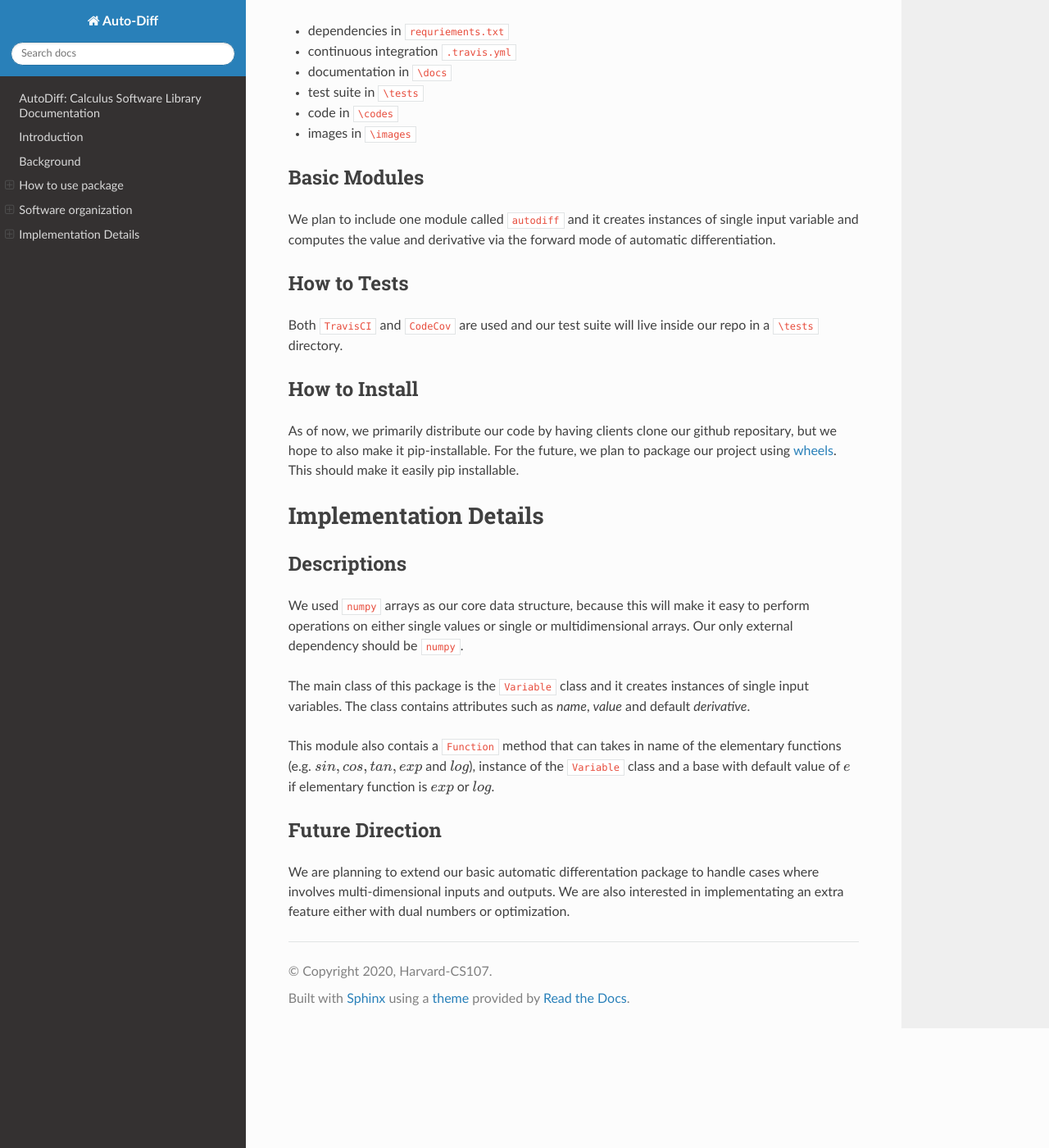
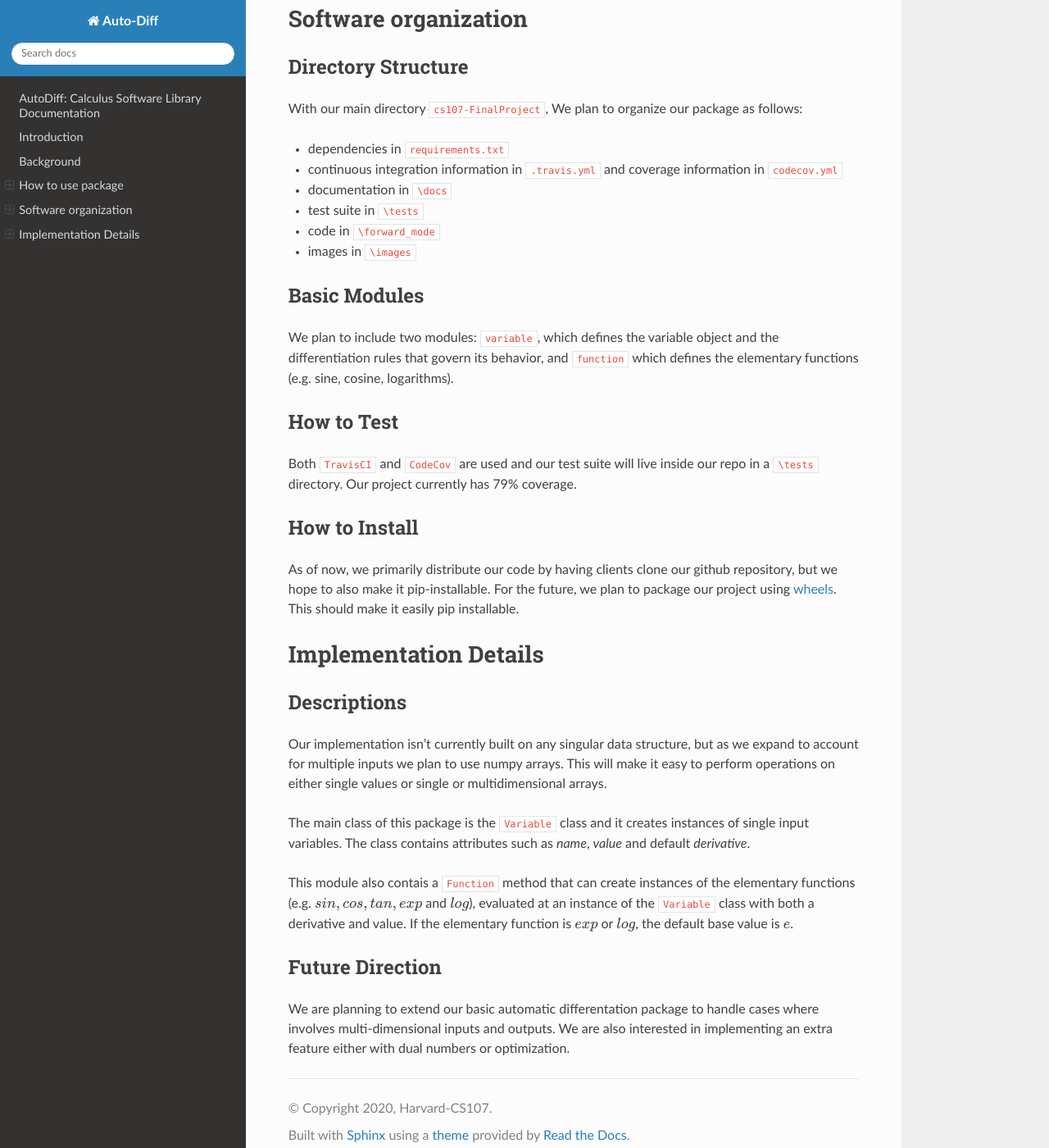
Before and after one commit to git-fetch-git-roll-over/GradDog, a Sphinx documentation site: the page built from docs/source/index.rst, in a window 1280 px wide and 1400 px high, scrolled down 3031 px. Shown: the whole window at 82% size. Built offline with Sphinx 7.4.7 and the Read the Docs theme 2.0.0, drawn with Linux system fonts in a browser that asks for light colours; pages that are not in the unit, such as notebooks, are missing from menus; some of the changed text lies outside the part shown.

Commit message:
Updating documentation to match up with changes.
also catching some typos

```diff
--- a/docs/source/index.rst
+++ b/docs/source/index.rst
@@ -71,15 +71,28 @@
 
 Then create an instance of Variable class and construct your elementary functions :math:`sin(x), cos(x)`::
 
-    x = Variable(name='x', val=4)
-    f1 = Function(func='sin', var=x)
-    f2 = Function(func='cos', var=x)
+   x1 = Variable('x', 3)
+   f1 = Function.sin(x1)
+   f2 = Function.cos(x1)
 
 Last create a variable f to add of your f1 and f2 and print out f::
 
-    f = f1 + f2
+    f = f + f2
     print(f)
     >>> sinx+cosx: value of -1.4104461161715403; derivative of 0.10315887444431626
+
+Both the values and the derivative values are wrapped up in attributes belonging to these objects. For example:
+
+    val(f1)
+    >>> 0.1411200080598672
+    val(f2)
+    >>> -0.9899924966004454
+    der(f1)
+    >>> -0.9899924966004454
+    der(f2)
+    >>> -0.1411200080598672
+    der(f)
+    >>> 0.10315887444431626
 
 
 Software organization
@@ -90,27 +103,28 @@
 
 With our main directory ``cs107-FinalProject``, We plan to organize our package as follows:
 
-* dependencies in ``requriements.txt``
-* continuous integration ``.travis.yml``
+* dependencies in ``requirements.txt``
+* continuous integration information in ``.travis.yml`` and coverage information in ``codecov.yml``
 * documentation in ``\docs``
 * test suite in ``\tests``
-* code in ``\codes``
+* code in ``\forward_mode``
 * images in ``\images``
 
 Basic Modules
 -------------
 
-We plan to include one module called ``autodiff`` and it creates instances of single input variable and computes the value and derivative via the forward mode of automatic differentiation.
+We plan to include two modules: ``variable``, which defines the variable object and the differentiation rules that govern its behavior, and ``function`` which defines the elementary functions (e.g. sine, cosine, logarithms).
 
-How to Tests
+How to Test
 ------------
 
-Both ``TravisCI`` and ``CodeCov`` are used and  our test suite will live inside our repo in a ``\tests`` directory.
+Both ``TravisCI`` and ``CodeCov`` are used and our test suite will live inside our repo in a ``\tests`` directory. Our project currently has 79% coverage.
+
 
 How to Install
 --------------
 
-As of now, we primarily distribute our code by having clients clone our github repositary, but we hope to also make it pip-installable. For the future, we plan to package our project using `wheels <https://www.python.org/dev/peps/pep-0427/>`_. This should make it easily pip installable.
+As of now, we primarily distribute our code by having clients clone our github repository, but we hope to also make it pip-installable. For the future, we plan to package our project using `wheels <https://www.python.org/dev/peps/pep-0427/>`_. This should make it easily pip installable.
 
 
 Implementation Details
@@ -119,17 +133,17 @@
 Descriptions
 ------------
 
-We used ``numpy`` arrays as our core data structure, because this will make it easy to perform operations on either single values or single or multidimensional arrays. Our only external dependency should be ``numpy``.
+Our implementation isn't currently built on any singular data structure, but as we expand to account for multiple inputs we plan to use numpy arrays. This will make it easy to perform operations on either single values or single or multidimensional arrays.
 
 The main class of this package is the ``Variable`` class and it creates instances of single input variables. The class contains attributes such as *name*, *value* and default *derivative*.
 
-This module also contais a ``Function`` method that can takes in name of the elementary functions (e.g. :math:`sin, cos, tan, exp` and :math:`log`), instance of the ``Variable`` class and a base with default value of :math:`e` if elementary function is :math:`exp` or :math:`log`.
+This module also contais a ``Function`` method that can create instances of the elementary functions (e.g. :math:`sin, cos, tan, exp` and :math:`log`), evaluated at an instance of the ``Variable`` class with both a derivative and value. If the elementary function is :math:`exp` or :math:`log`, the default base value is   :math:`e`.
 
 
 Future Direction
 ----------------
 
-We are planning to extend our basic automatic differentation package to handle cases where involves multi-dimensional inputs and outputs. We are also interested in implementating an extra feature either with dual numbers or optimization.
+We are planning to extend our basic automatic differentation package to handle cases where involves multi-dimensional inputs and outputs. We are also interested in implementing an extra feature either with dual numbers or optimization.
 
 .. toctree::
    :maxdepth: 2
```
